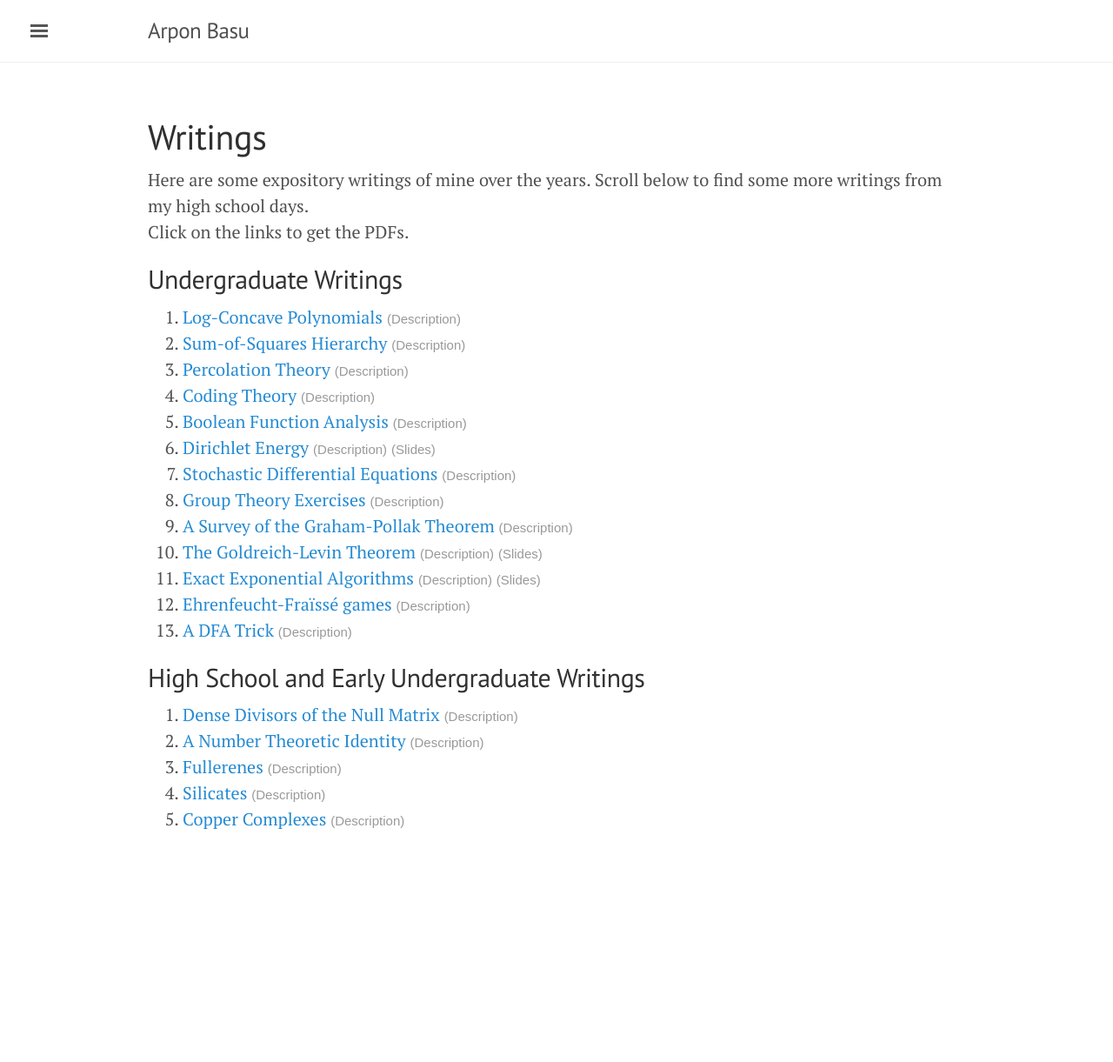
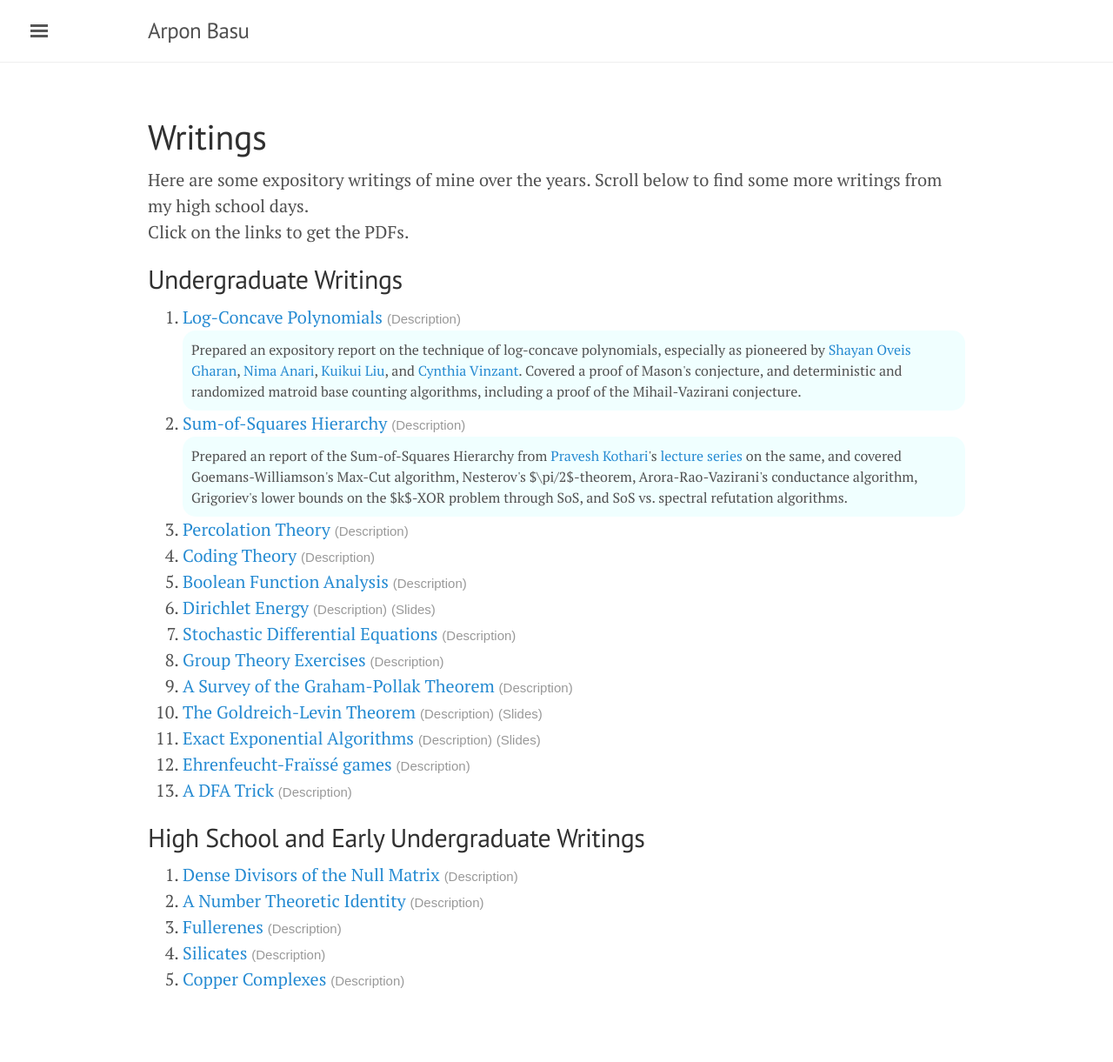
Before and after one commit to rugiarindam/rugiarindam.github.io, a Jekyll site: the page built from dummy6789.html, in a window 1280 px wide. Shown: the whole page at 87% size. Built offline with Jekyll 4.4.1, drawn with Linux system fonts in a browser that asks for light colours; nearby versions of some CDN libraries; before the commit the page ends 1037 px from its top, so only the background shows below that.

Commit message:
new feature

```diff
--- a/dummy6789.html
+++ b/dummy6789.html
@@ -9,20 +9,20 @@ Click on the links to get the PDFs.
 <ol type="1">
     <li>
         <a href="./Expository_Writings/log_concave_polynomials.pdf" target="_blank">Log-Concave Polynomials</a> <a style="cursor: pointer;" onclick='myFunction("log-conc_desc")'><span style="font-family: sans-serif, 'Open Sans';color: #999;font-size: 15px;">(Description)</span></a><br>
-        <div style="border-radius:15px;-webkit-border-radius:15px;-moz-border-radius:15px;width:100%;float:center;display:none;font-size:medium;background-color:#f0ffff;margin-left:0;padding:10px;text-align:left;" id="log-conc_desc">
+        <div style="border-radius:15px;-webkit-border-radius:15px;-moz-border-radius:15px;width:100%;float:center;font-size:medium;background-color:#f0ffff;margin-left:0;padding:10px;text-align:left;" id="log-conc_desc">
             Prepared an expository report on the technique of log-concave polynomials, especially as pioneered by <a href="https://homes.cs.washington.edu/~shayan/" target="_blank">Shayan Oveis Gharan</a>, <a href="https://nimaanari.com/" target="_blank">Nima Anari</a>, <a href="https://dblp.org/pid/230/3619.html" target="_blank">Kuikui Liu</a>, and <a href="https://sites.math.washington.edu/~vinzant/" target="_blank">Cynthia Vinzant</a>. Covered a proof of Mason's conjecture, and deterministic and randomized matroid base counting algorithms, including a proof of the Mihail-Vazirani conjecture.
         </div>
     </li>
     <li>
         <a href="./Expository_Writings/SoS.pdf" target="_blank">Sum-of-Squares Hierarchy</a> <a style="cursor: pointer;" onclick='myFunction("sos_desc")'><span style="font-family: sans-serif, 'Open Sans';color: #999;font-size: 15px;">(Description)</span></a><br>
-        <div style="border-radius:15px;-webkit-border-radius:15px;-moz-border-radius:15px;width:100%;float:center;display:none;font-size:medium;background-color:#f0ffff;margin-left:0;padding:10px;text-align:left;" id="sos_desc">
-            Prepared an report of the Sum-of-Squares Hierarchy from <a href="http://www.cs.cmu.edu/~praveshk/" target="_blank">Pravesh Kothari</a>'s <a href="https://www.youtube.com/playlist?list=PL3NB_Sd9CrX-6CeApf12demgpe2PO4k8c" target="_blank">lecture series</a> on the same, and covered Goemans-Williamson's Max-Cut algorithm, Nesterov's \\(\pi/2\\)-theorem, Arora-Rao-Vazirani's conductance algorithm, Grigoriev's lower bounds on the \\(k\\)-XOR problem through SoS, and SoS vs. spectral refutation algorithms.
+        <div style="border-radius:15px;-webkit-border-radius:15px;-moz-border-radius:15px;width:100%;float:center;font-size:medium;background-color:#f0ffff;margin-left:0;padding:10px;text-align:left;" id="sos_desc">
+            Prepared an report of the Sum-of-Squares Hierarchy from <a href="http://www.cs.cmu.edu/~praveshk/" target="_blank">Pravesh Kothari</a>'s <a href="https://www.youtube.com/playlist?list=PL3NB_Sd9CrX-6CeApf12demgpe2PO4k8c" target="_blank">lecture series</a> on the same, and covered Goemans-Williamson's Max-Cut algorithm, Nesterov's $\pi/2$-theorem, Arora-Rao-Vazirani's conductance algorithm, Grigoriev's lower bounds on the $k$-XOR problem through SoS, and SoS vs. spectral refutation algorithms.
         </div>
     </li>
     <li>
         <a href="./Expository_Writings/percolation_theory.pdf" target="_blank">Percolation Theory</a> <a style="cursor: pointer;" onclick='myFunction("perc_desc")'><span style="font-family: sans-serif, 'Open Sans';color: #999;font-size: 15px;">(Description)</span></a><br>
         <div style="border-radius:15px;-webkit-border-radius:15px;-moz-border-radius:15px;width:100%;float:center;display:none;font-size:medium;background-color:#f0ffff;margin-left:0;padding:10px;text-align:left;" id="perc_desc">
-            Prepared an expository writing on the calculation of the critical probability for Bernoulli percolation on \\(\mathbb{Z}^2\\), one of the most fundamental results of percolation theory.
+            Prepared an expository writing on the calculation of the critical probability for Bernoulli percolation on $\mathbb{Z}^2$, one of the most fundamental results of percolation theory.
         </div>
     </li>
     <li>
@@ -58,7 +58,7 @@ Click on the links to get the PDFs.
     <li>
         <a href="./Expository_Writings/Graham_Pollak_Survey.pdf" target="_blank">A Survey of the Graham-Pollak Theorem</a> <a style="cursor: pointer;" onclick='myFunction("graham-pollak_desc")'><span style="font-family: sans-serif, 'Open Sans';color: #999;font-size: 15px;">(Description)</span></a><br>
         <div style="border-radius:15px;-webkit-border-radius:15px;-moz-border-radius:15px;width:100%;float:center;display:none;font-size:medium;background-color:#f0ffff;margin-left:0;padding:10px;text-align:left;" id="graham-pollak_desc">
-            Made a brief survey of the Graham-Pollak theorem and various associated results, such as Alon's bounds on \\(t\\)-biclique coverings of complete graphs, and the Szemerédi-Katona theorem.
+            Made a brief survey of the Graham-Pollak theorem and various associated results, such as Alon's bounds on $t$-biclique coverings of complete graphs, and the Szemerédi-Katona theorem.
         </div>
     </li>
     <li>
@@ -70,7 +70,7 @@ Click on the links to get the PDFs.
     <li>
         <a href="./Expository_Writings/BTP_thesis.pdf" target="_blank">Exact Exponential Algorithms</a> <a style="cursor: pointer;" onclick='myFunction("eea_desc")'><span style="font-family: sans-serif, 'Open Sans';color: #999;font-size: 15px;">(Description)</span></a> <a href="./Expository_Writings/BTP_slides.pdf" target="_blank"><span style="font-family: sans-serif, 'Open Sans';color: #999;font-size: 15px;">(Slides)</span></a><br>
         <div style="border-radius:15px;-webkit-border-radius:15px;-moz-border-radius:15px;width:100%;float:center;display:none;font-size:medium;background-color:#f0ffff;margin-left:0;padding:10px;text-align:left;" id="eea_desc">
-            Studied Zamir's work on breaking the \\(2^n\\)-barrier for 5-coloring, in the process picking up tools such as Yates' fast zeta transform, and inclusion-exclusion methods for improving exponential algorithms, and presented it.
+            Studied Zamir's work on breaking the $2^n$-barrier for 5-coloring, in the process picking up tools such as Yates' fast zeta transform, and inclusion-exclusion methods for improving exponential algorithms, and presented it.
         </div>
     </li>
     <li>
```
